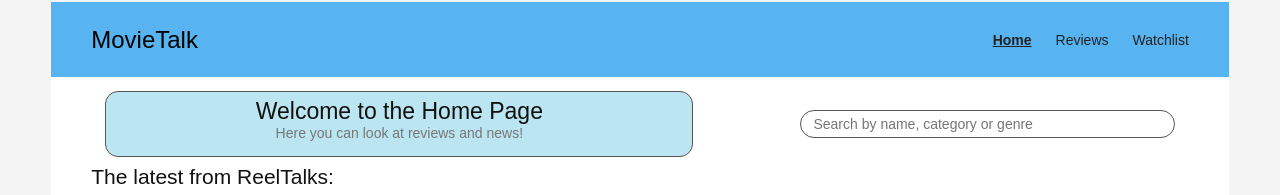
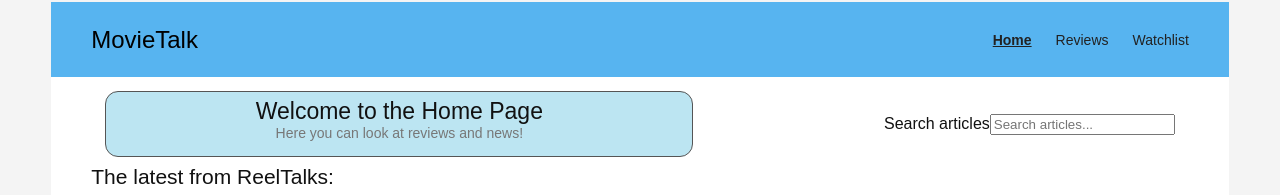
Before and after one commit to abbiebermingham/WebProject1, a Vue app: page / in a window 1280 px wide. Shown: the part 98-293 px from the top of the page. Built offline with nearby package versions, Linux system fonts and the light colour scheme.

Commit message:
Created search bar

```diff
--- a/src/components/SearchBar.vue
+++ b/src/components/SearchBar.vue
@@ -1,21 +1,28 @@
 
 <script setup>
+// Receive the search value from HomePage.
 defineProps({
   modelValue: String
 })
 
+// Send the updated search value back to HomePage.
 defineEmits(['update:modelValue'])
 </script>
 
 <template>
-  <input
-      type="text"
-      placeholder="Search by name, category or genre"
-      :value="modelValue"
-      @input="$emit('update:modelValue', $event.target.value)"
-      class="search-bar"
-  />
+  <div class="search-container">
+    <label for="article-search">Search articles</label>
+
+    <input
+        id="article-search"
+        type="search"
+        placeholder="Search articles..."
+        :value="modelValue"
+        @input="$emit('update:modelValue', $event.target.value)"
+    />
+  </div>
 </template>
+
 
 <style scoped>
 .search-bar {
```
Also changed, not shown: src/views/WriteReviewPage.vue (deleted, +0 -27 lines).
